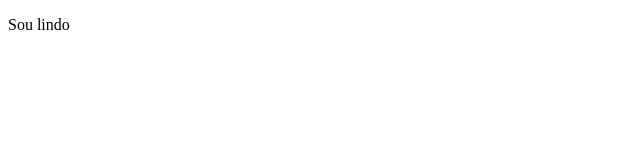
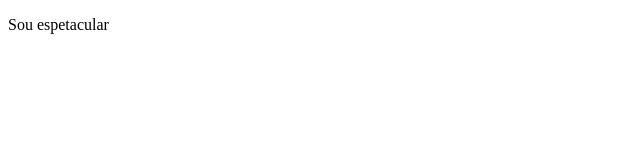
Before and after one commit to diogo-fialho/learn-git, a plain HTML site: page A.html in a window 1280 px wide. Shown: the full height of the page, 0-640 px from the left. Drawn offline with Linux system fonts and the light colour scheme.

Commit message:
corrigi o bug

```diff
--- a/A.html
+++ b/A.html
@@ -6,7 +6,7 @@
 </head>
 <body>
 
-<p>Sou lindo</p>
+<p>Sou espetacular</p>
 
 </body>
 </html>
```
